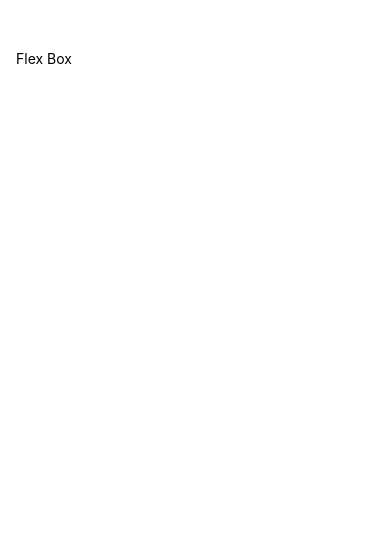
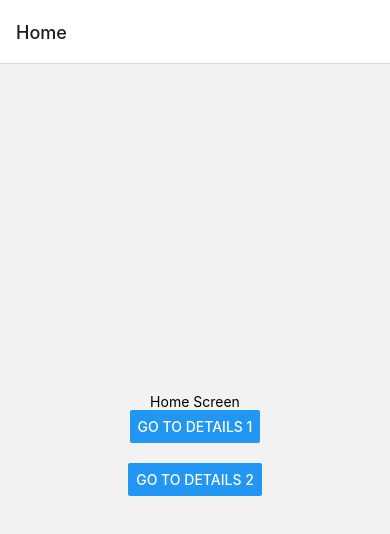
Before and after one commit to minhluongg/hoc-react-native, a React Native app: screen / in a window 390 px wide. Shown: the top 534 px of the page. Built offline with nearby package versions, Linux system fonts and the light colour scheme.

Commit message:
video 48

```diff
--- a/App.tsx
+++ b/App.tsx
@@ -1,59 +1,62 @@
-import { StatusBar } from "expo-status-bar";
-import { useState } from "react";
+import { Button, StyleSheet, Text, View } from "react-native";
 import {
-  Keyboard,
-  StyleSheet,
-  TouchableWithoutFeedback,
-  View,
-} from "react-native";
-import InputTodo from "./components/todo/Input.Todo";
-import ListTodo from "./components/todo/List.Todo";
-import FlexBox from "./components/todo/FlexBox";
+  NavigationContainer,
+  useNavigation,
+  useRoute,
+} from "@react-navigation/native";
+import { createNativeStackNavigator } from "@react-navigation/native-stack";
 
-export default function App() {
-  const [todoList, setTodoList] = useState<ITodo[]>([]);
-
-  function randomInteger(min: number, max: number) {
-    return Math.floor(Math.random() * (max - min + 1)) + min;
-  }
-
-  const addTodo = (title: string) => {
-    const newTodo: ITodo = {
-      id: randomInteger(1, 1000000),
-      title,
-    };
-    setTodoList([...todoList, newTodo]);
-  };
-
-  const deleteTodo = (id: number) => {
-    const newTodoList = todoList.filter((todo) => todo.id !== id);
-    setTodoList(newTodoList);
-  };
+function HomeScreen() {
+  const navigation: any = useNavigation();
 
   return (
-    <View style={styles.container}>
-      <FlexBox></FlexBox>
+    <View style={{ flex: 1, alignItems: "center", justifyContent: "center" }}>
+      <Text>Home Screen</Text>
+
+      <View style={{ marginBottom: 20 }}>
+        <Button
+          title="Go to Details 1"
+          onPress={() => navigation.navigate("Details", { itemId: 1 })}
+        />
+      </View>
+      <View style={{ marginBottom: 20 }}>
+        <Button
+          title="Go to Details 2"
+          onPress={() => navigation.navigate("Details", { itemId: 2 })}
+        />
+      </View>
     </View>
-    // <TouchableWithoutFeedback
-    //   onPress={() => {
-    //     Keyboard.dismiss();
-    //   }}
-    // >
-    //   <View style={styles.container}>
-    //     <InputTodo addTodo={addTodo}></InputTodo>
-    //     <ListTodo todoList={todoList} deleteTodo={deleteTodo} />
-
-    //     <StatusBar style="auto" />
-    //   </View>
-    // </TouchableWithoutFeedback>
   );
 }
 
-const styles = StyleSheet.create({
-  container: {
-    flex: 1,
-    backgroundColor: "#fff",
-    paddingTop: 50,
-    paddingHorizontal: 16,
-  },
-});
+function DetailsScreen() {
+  const route: any = useRoute();
+  const navigation: any = useNavigation();
+  const { itemId } = route.params;
+  console.log(route);
+  return (
+    <View style={{ flex: 1, alignItems: "center", justifyContent: "center" }}>
+      <Text>Details Screen {itemId}</Text>
+      <Button title="Go to Home" onPress={() => navigation.navigate("Home")} />
+    </View>
+  );
+}
+
+const Stack = createNativeStackNavigator();
+
+export default function App() {
+  return (
+    <NavigationContainer>
+      <Stack.Navigator>
+        <Stack.Screen name="Home" component={HomeScreen} />
+        <Stack.Screen
+          name="Details"
+          options={({ route }: { route: any }) => ({
+            title: `Details ${route.params?.itemId}`,
+          })}
+          component={DetailsScreen}
+        />
+      </Stack.Navigator>
+    </NavigationContainer>
+  );
+}
--- a/package.json
+++ b/package.json
@@ -13,10 +13,14 @@
     "ios": "expo start --ios"
   },
   "dependencies": {
+    "@react-navigation/native": "^6.1.18",
+    "@react-navigation/native-stack": "6.11.0",
     "expo": "52.0.0",
     "expo-status-bar": "1.12.1",
     "react": "18.2.0",
-    "react-native": "0.74.3"
+    "react-native": "0.74.3",
+    "react-native-safe-area-context": "4.12.0",
+    "react-native-screens": "~4.4.0"
   },
   "devDependencies": {
     "@babel/core": "7.24.9",
```
Also changed, not shown: 2 other files (tests, documents, lock files or other folders).
